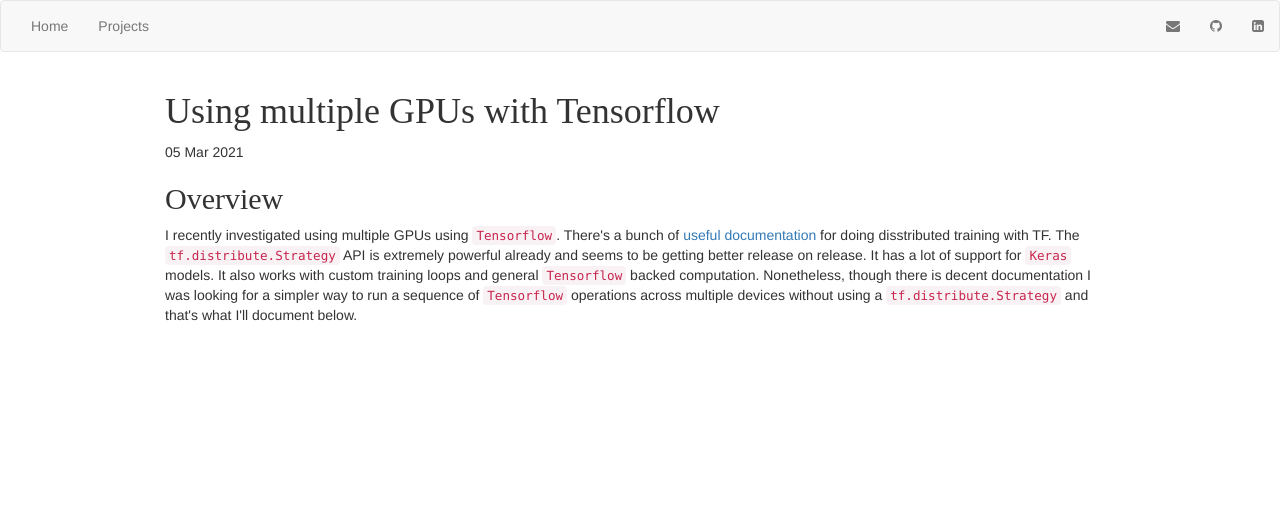
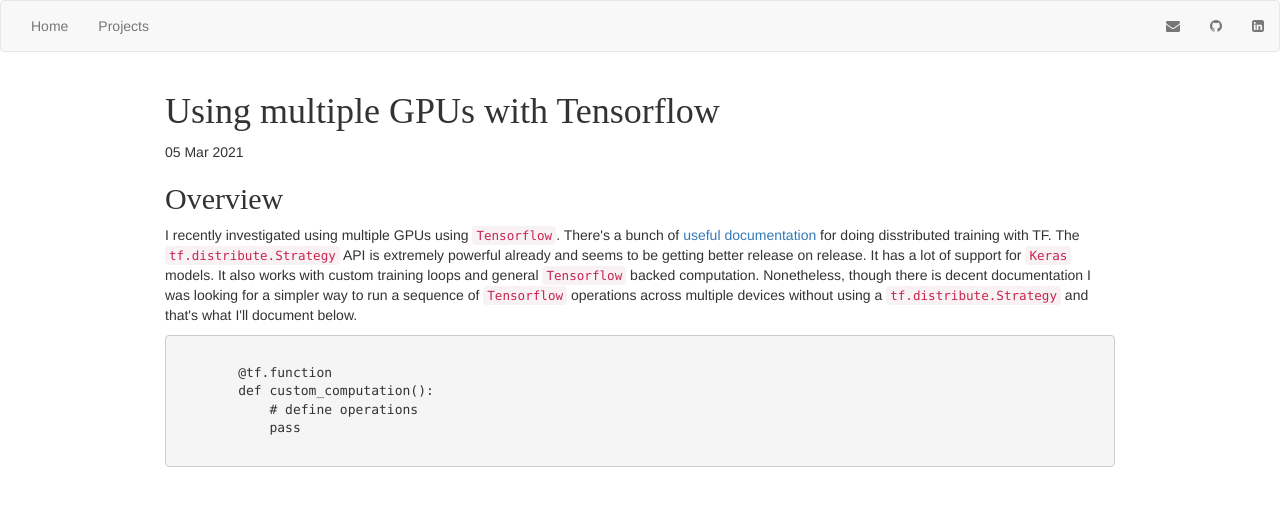
Before and after one commit to Nush395/Nush395.github.io, a Jekyll site: the page built from _posts/2021-03-05-multi-gpu.html, in a window 1280 px wide. Shown: the top 506 px of the page. Built offline with Jekyll 4.4.1, drawn with Linux system fonts in a browser that asks for light colours.

Commit message:
Test code block.

```diff
--- a/_posts/2021-03-05-multi-gpu.html
+++ b/_posts/2021-03-05-multi-gpu.html
@@ -15,3 +15,11 @@
     decent documentation I was looking for a simpler way to run a sequence of <code>Tensorflow</code> operations across
     multiple devices without using a <code>tf.distribute.Strategy</code> and that's what I'll document below.
 </p>
+<pre>
+    <code>
+        @tf.function
+        def custom_computation():
+            # define operations
+            pass
+    </code>
+</pre>
--- a/css/main.css
+++ b/css/main.css
@@ -17,3 +17,6 @@
 p.big {
   line-height: 1.8;
 }
+pre {
+    white-space: pre-wrap;
+}
```
